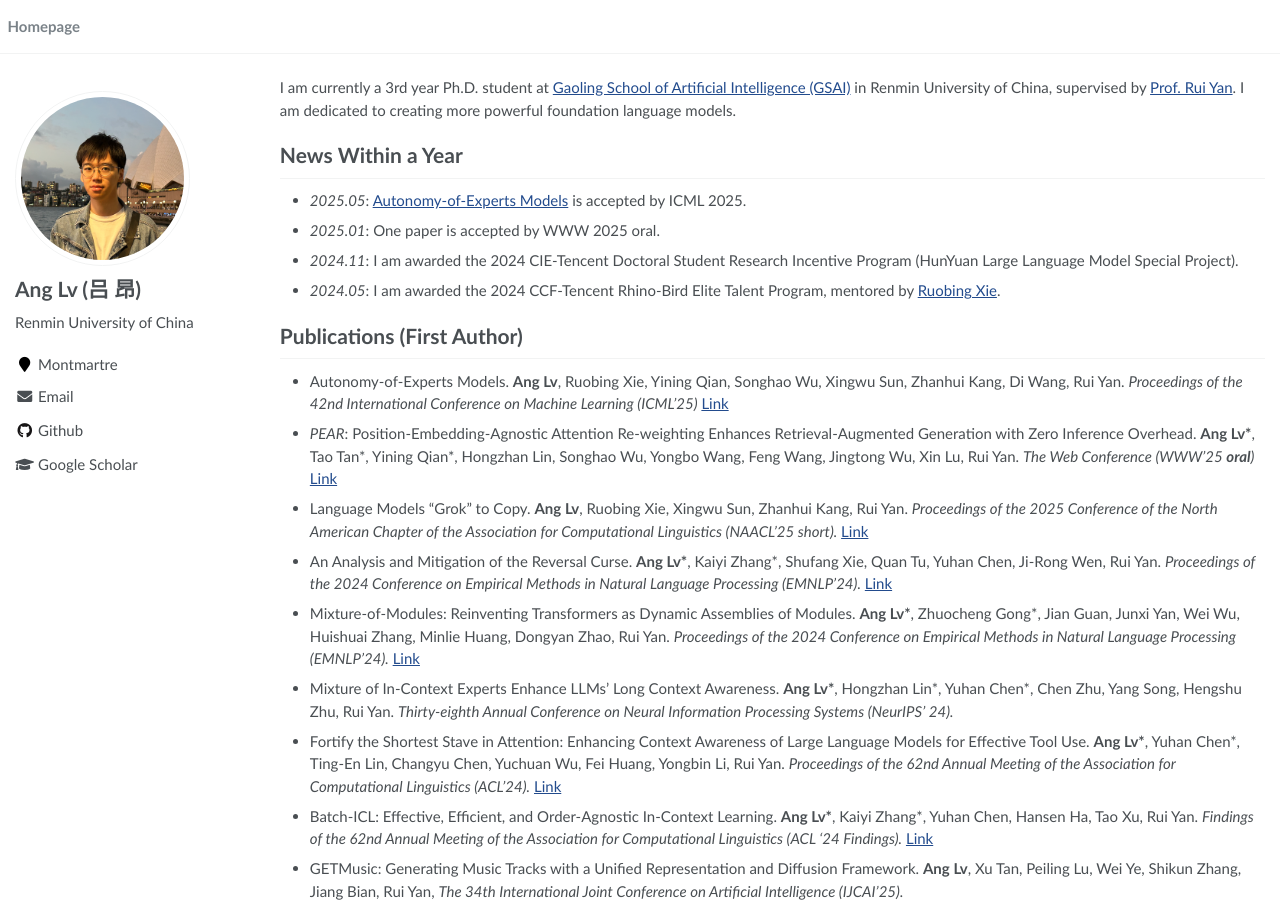
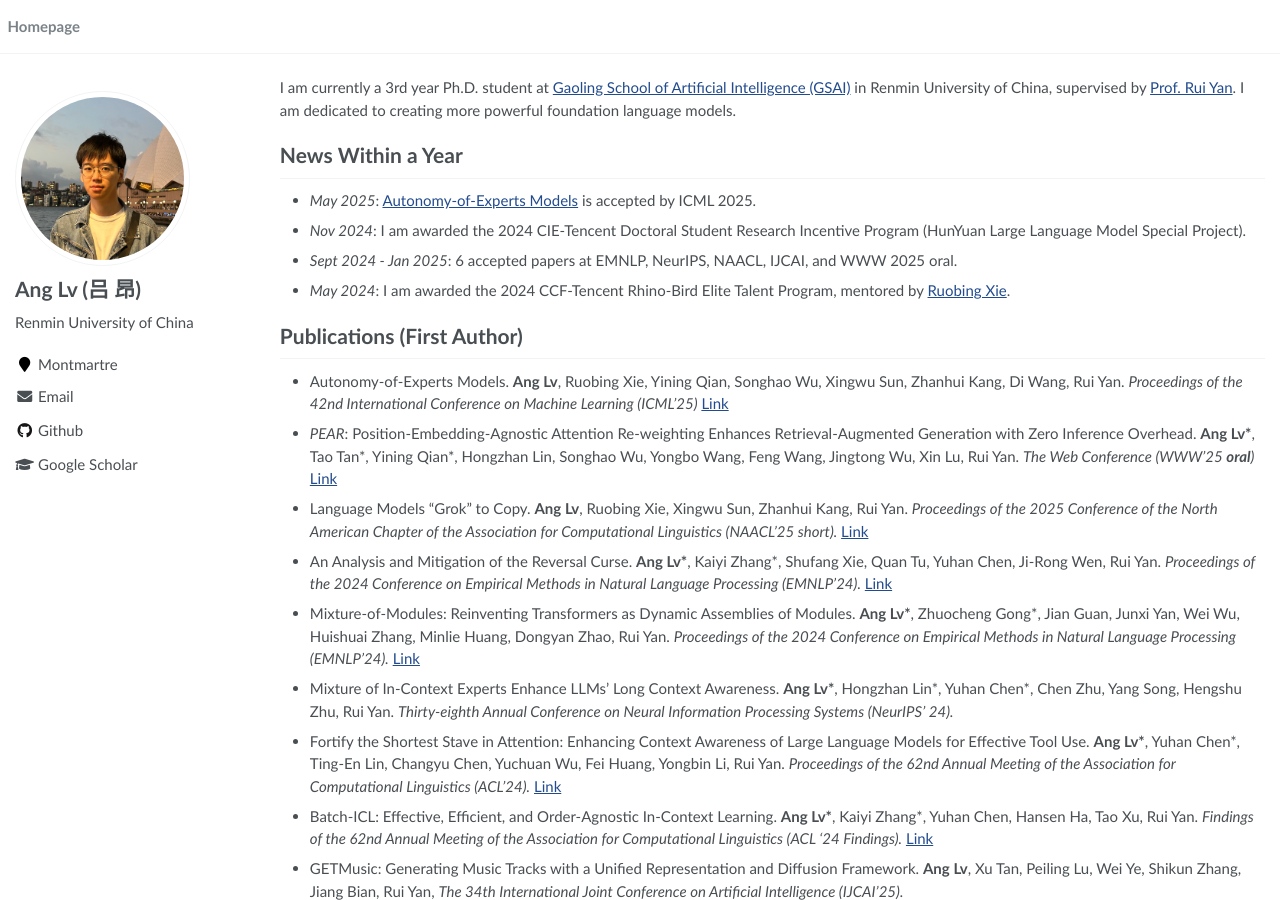
Before and after one commit to trestad/trestad.github.io, a Jekyll site: the page built from _pages/about.md, in a window 1280 px wide and 900 px high. Built offline with Jekyll 4.4.1, drawn with Linux system fonts in a browser that asks for light colours.

Commit message:
Update about.md

```diff
--- a/_pages/about.md
+++ b/_pages/about.md
@@ -14,13 +14,13 @@ I am currently a 3rd year Ph.D. student at [Gaoling School of Artificial Intelli
 
 # News Within a Year
 
-- *2025.05*: [Autonomy-of-Experts Models](https://arxiv.org/pdf/2501.13074) is accepted by ICML 2025.
+- *May 2025*: [Autonomy-of-Experts Models](https://arxiv.org/pdf/2501.13074) is accepted by ICML 2025.
 
-- *2025.01*: One paper is accepted by WWW 2025 oral.
+- *Nov 2024*: I am awarded the 2024 CIE-Tencent Doctoral Student Research Incentive Program (HunYuan Large Language Model Special Project).
 
-- *2024.11*: I am awarded the 2024 CIE-Tencent Doctoral Student Research Incentive Program (HunYuan Large Language Model Special Project).
+- *Sept 2024 - Jan 2025*: 6 accepted papers at EMNLP, NeurIPS, NAACL, IJCAI, and WWW 2025 oral.
 
-- *2024.05*: I am awarded the 2024 CCF-Tencent Rhino-Bird Elite Talent Program, mentored by [Ruobing Xie](https://ruobingxie.github.io/).
+- *May 2024*: I am awarded the 2024 CCF-Tencent Rhino-Bird Elite Talent Program, mentored by [Ruobing Xie](https://ruobingxie.github.io/).
 
 # Publications (First Author)
 
```
